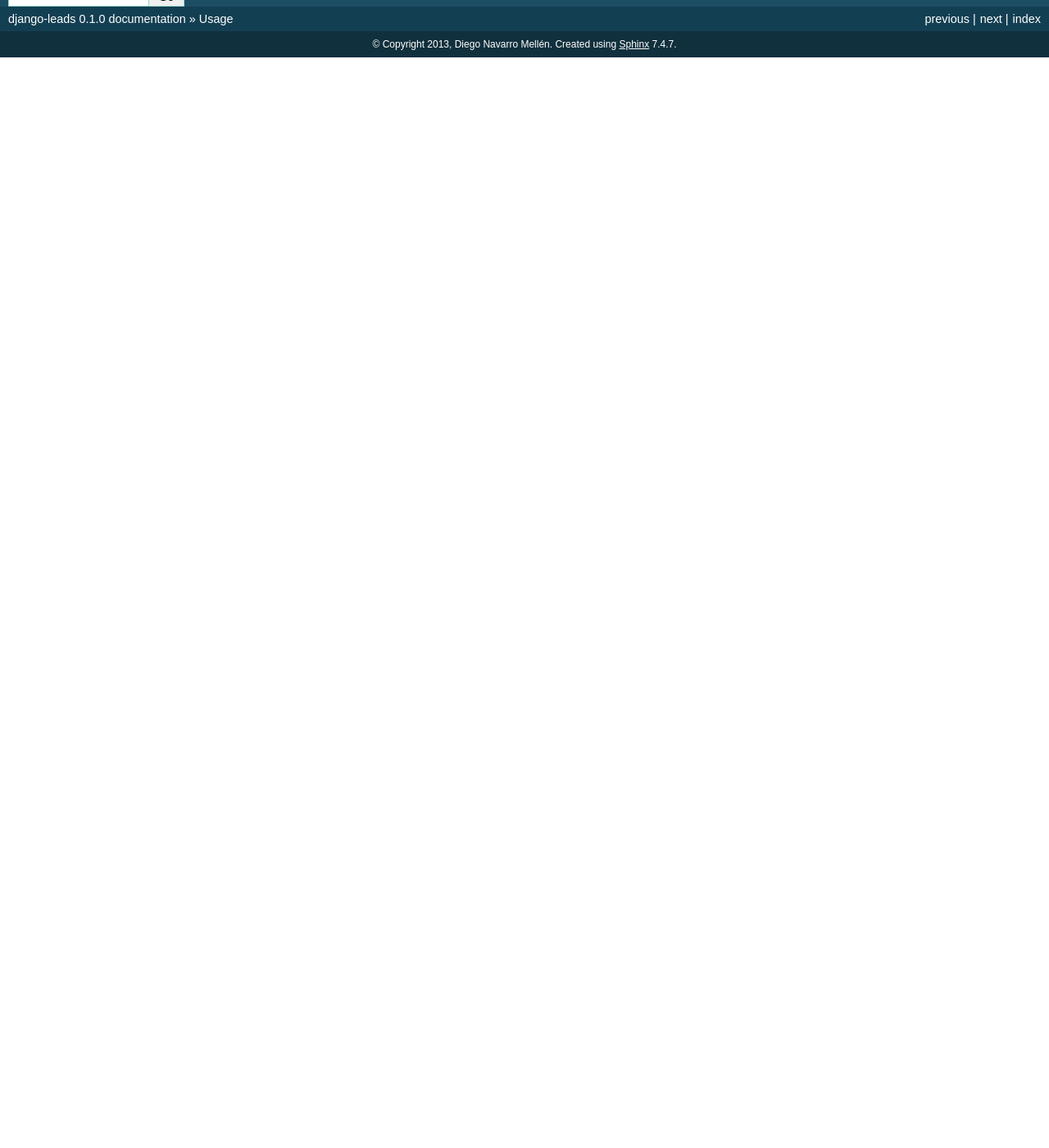
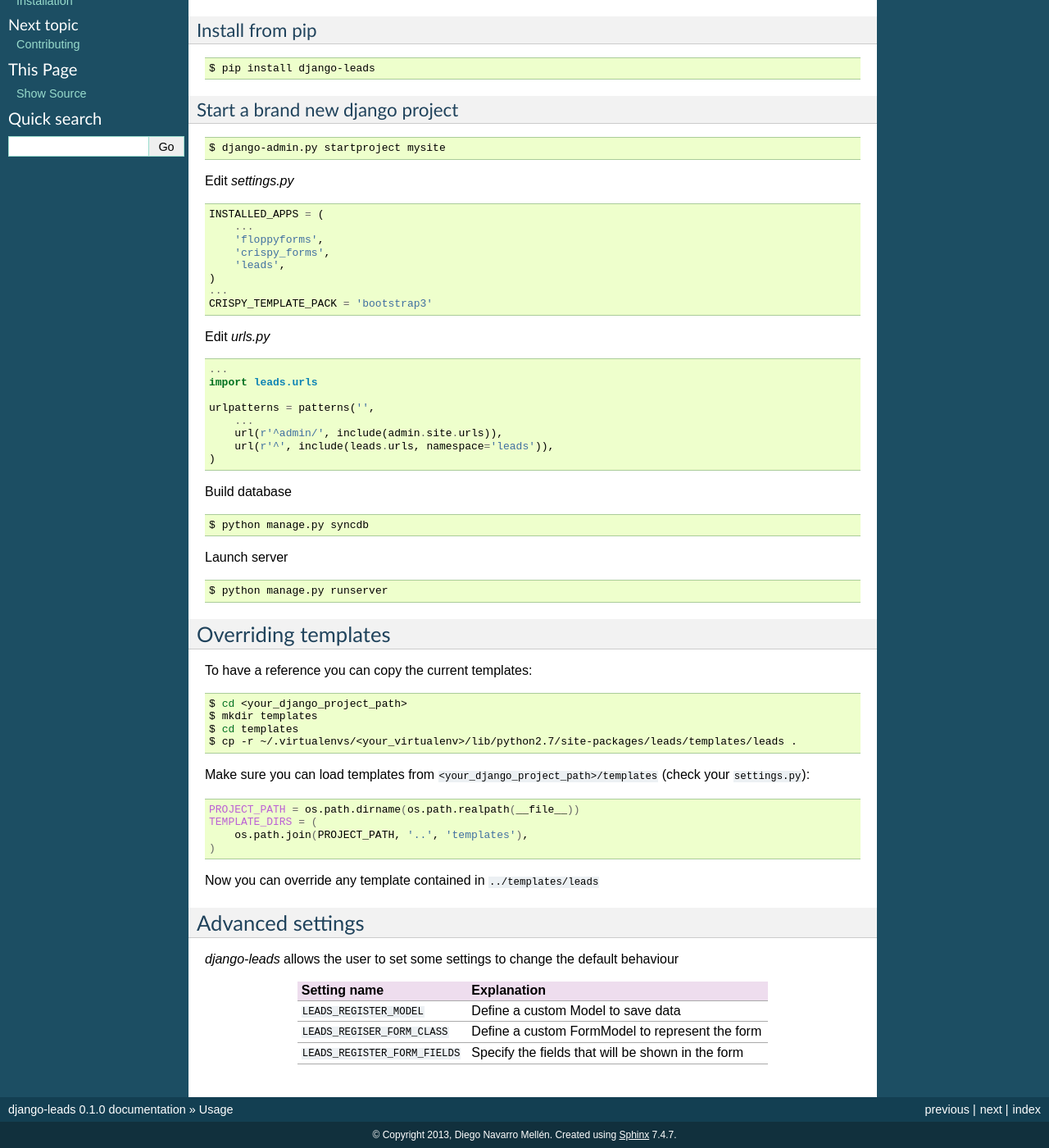
Before and after one commit to dnmellen/django-leads, a Sphinx documentation site: the page built from docs/usage.rst, in a window 1280 px wide and 1400 px high, scrolled down 262 px. Shown: the whole window at 82% size. Built offline with Sphinx 7.4.7, drawn with Linux system fonts in a browser that asks for light colours; the version number is read from the project's files by our own code; before the commit the page ends 900 px from its top, so only the background shows below that; some of the changed text lies outside the part shown.

Commit message:
Update usage.rst

```diff
--- a/docs/usage.rst
+++ b/docs/usage.rst
@@ -2,6 +2,105 @@
 Usage
 ========
 
-To use django-leads in a project::
+Start a django project from scratch
+-----------------------------------
 
-	import django-leads
+Create virtualenv
+++++++++++++++++++++
+
+.. code-block :: bash
+
+    $ mkdir test_lead
+    $ cd test_lead
+    $ mkvirtualenv leads
+
+Install from pip
+++++++++++++++++++++
+
+.. code-block :: bash
+
+    $ pip install django-leads
+
+Start a brand new django project
+++++++++++++++++++++++++++++++++
+
+.. code-block :: bash
+
+    $ django-admin.py startproject mysite
+
+Edit `settings.py`
+
+.. code-block :: python
+
+    INSTALLED_APPS = (
+        ...
+        'floppyforms',
+        'crispy_forms',
+        'leads',
+    )
+    ...
+    CRISPY_TEMPLATE_PACK = 'bootstrap3'
+
+Edit `urls.py`
+
+.. code-block :: python
+
+    ...
+    import leads.urls
+
+    urlpatterns = patterns('',
+        ...
+        url(r'^admin/', include(admin.site.urls)),
+        url(r'^', include(leads.urls, namespace='leads')),
+    )
+
+
+Build database
+
+.. code-block :: bash
+
+    $ python manage.py syncdb
+
+Launch server
+
+.. code-block :: bash
+
+    $ python manage.py runserver
+
+
+Overriding templates
+--------------------
+
+To have a reference you can copy the current templates:
+
+.. code-block :: bash
+
+    $ cd <your_django_project_path>
+    $ mkdir templates
+    $ cd templates
+    $ cp -r ~/.virtualenvs/<your_virtualenv>/lib/python2.7/site-packages/leads/templates/leads .
+
+Make sure you can load templates from ``<your_django_project_path>/templates`` (check your ``settings.py``):
+
+.. code-block :: bash
+
+    PROJECT_PATH = os.path.dirname(os.path.realpath(__file__))
+    TEMPLATE_DIRS = (
+        os.path.join(PROJECT_PATH, '..', 'templates'),
+    )
+
+Now you can override any template contained in ``../templates/leads``
+
+
+Advanced settings
+-----------------
+
+`django-leads` allows the user to set some settings to change the default behaviour
+
+=============================== ======================================================
+ Setting name                   Explanation
+=============================== ======================================================
+ ``LEADS_REGISTER_MODEL``       Define a custom Model to save data
+ ``LEADS_REGISER_FORM_CLASS``   Define a custom FormModel to represent the form
+ ``LEADS_REGISTER_FORM_FIELDS`` Specify the fields that will be shown in the form
+=============================== ======================================================
```
